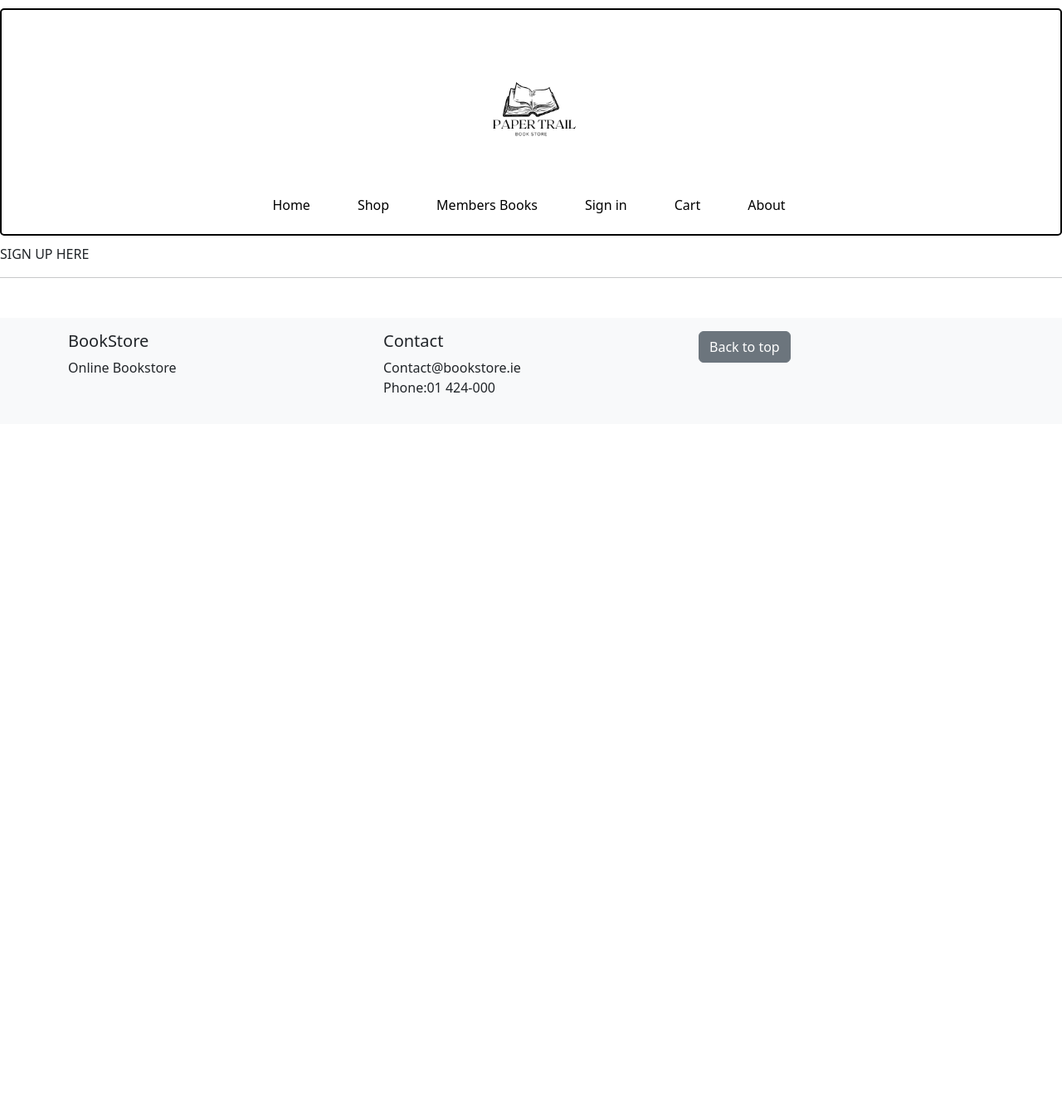
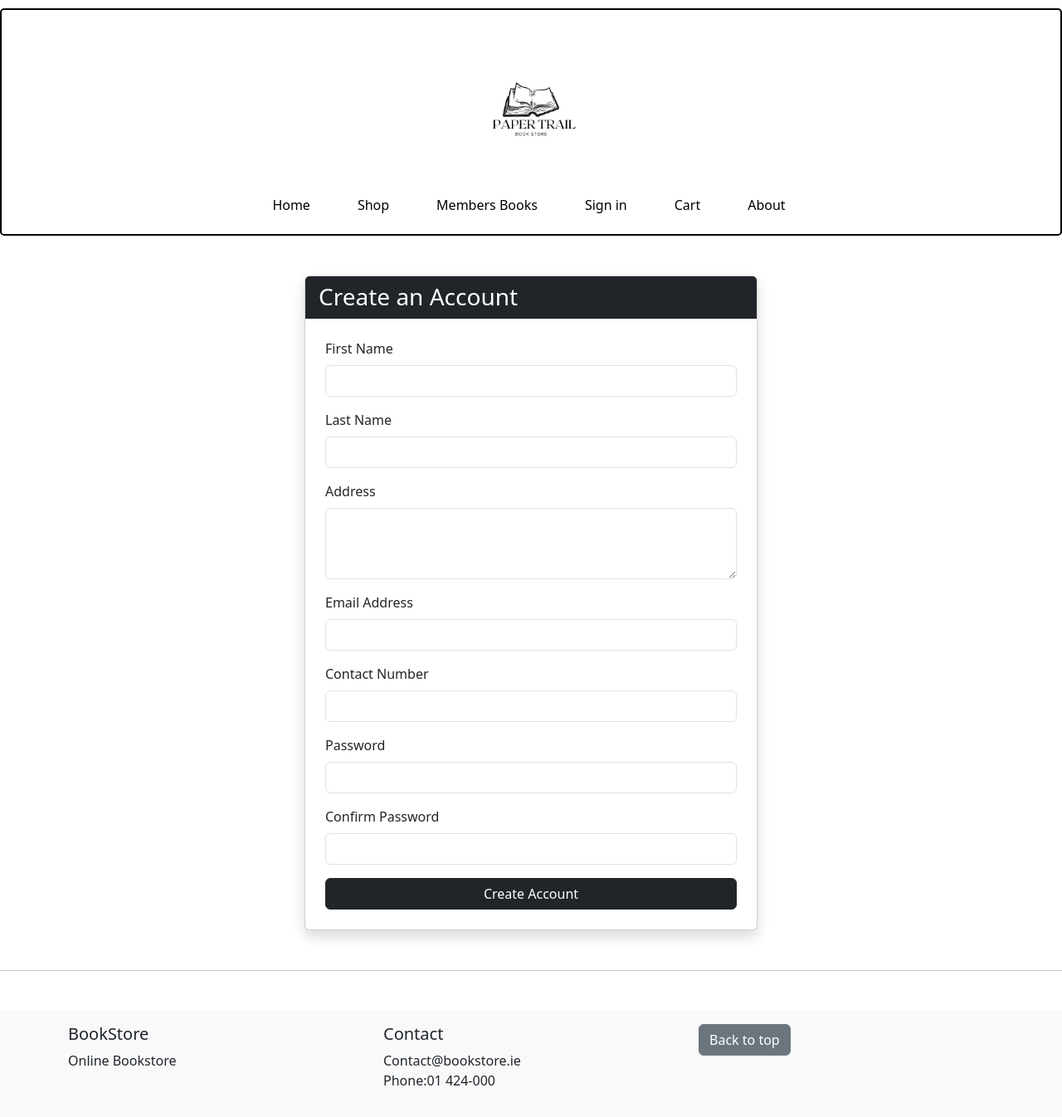
Before and after one commit to RobertL30/WebApps_assignment, a PHP site: page /auth/sign_up.php in a window 1280 px wide. Shown: the whole page at 83% size. Before the commit the page ends 473 px from the top, so only its background shows below. Run offline with PHP 8.4, Linux system fonts and the light colour scheme.

Commit message:
created sign up page
created one form element and copy paste the rest
applied some bootstrap styling

```diff
--- a/Views/auth/sign_up.php
+++ b/Views/auth/sign_up.php
@@ -11,7 +11,60 @@
 <body>
 <?php include '..\Layouts\Header.php' ; ?>
 
-SIGN UP HERE
+<div class="container my-5">
+    <div class="row justify-content-center">
+        <div class="col-md-6">
+            <div class="card shadow">
+                <div class="card-header bg-dark text-white">
+                    <h3 class="mb-0">Create an Account</h3>
+                </div>
+                <div class="card-body p-4">
+                    <!-- 1st -->
+                    <div class="mb-3">
+                        <label for="firstName" class="form-label">First Name</label>
+                        <input type="text" class="form-control" id="firstName" name="firstName" required></div>
+                    <!-- 2nd name -->
+                    <div class="mb-3">
+                        <label for="lastName" class="form-label">Last Name</label>
+                        <input type="text" class="form-control" id="lastName" name="lastName" required>
+                    </div>
+                    <!-- address -->
+                    <div class="mb-3">
+
+                        <label for="address" class="form-label">Address</label>
+                        <textarea class="form-control" id="address" name="address" rows="3" required></textarea></div>
+                    <!-- email -->
+                    <div class="mb-3">
+                        <label for="email" class="form-label">Email Address</label>
+                        <input type="email" class="form-control" id="email" name="email" required>
+
+                    </div>
+                    <!-- contact no -->
+                    <div class="mb-3">
+                        <label for="contactNumber" class="form-label">Contact Number</label>
+                        <input type="tel" class="form-control" id="contactNumber" name="contactNumber" required>
+                    </div>
+                    <!-- pw -->
+                    <div class="mb-3">
+                        <label for="password" class="form-label">Password</label>
+                        <input type="password" class="form-control" id="password" name="password" required>
+                    </div>
+                    <!-- confirm pw -->
+                    <div class="mb-3">
+                        <label for="confirmPassword" class="form-label">Confirm Password</label>
+                        <input type="password" class="form-control" id="confirmPassword" name="confirmPassword" required>
+                    </div>
+                    <!-- submit  -->
+                    <div class="d-grid">
+                        <button type="submit" class="btn btn-dark">Create Account</button>
+                    </div>
+                    </form>
+                </div>
+            </div>
+        </div>
+    </div>
+</div>
+</div>
 
 
 <?php include '..\Layouts\Footer.php' ; ?>
```
